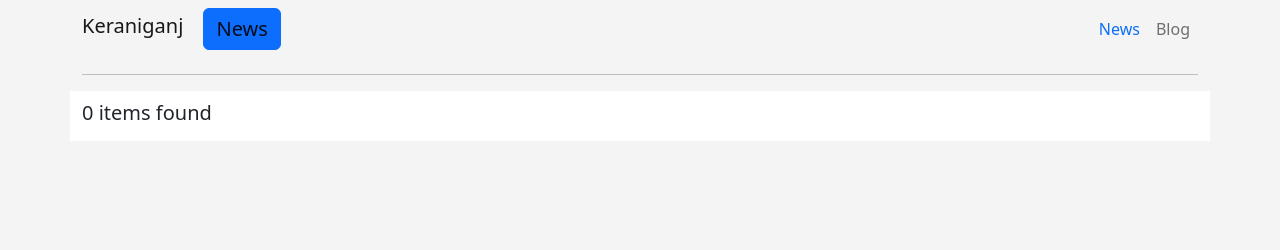
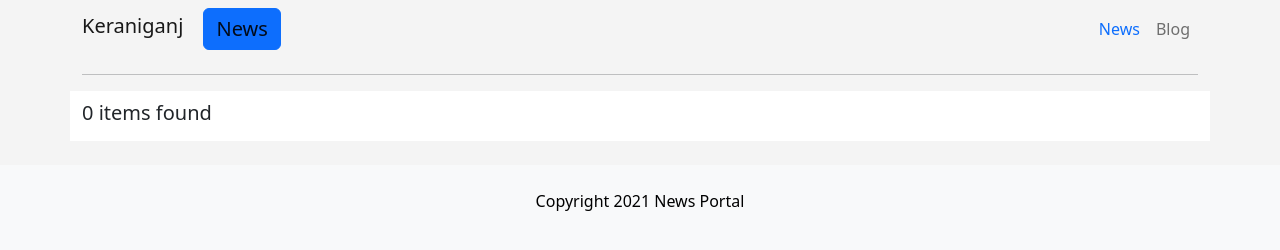
Before and after one commit to izazahmed0177/keraniganj-news-potal-assignment-6, a plain HTML site: page index.html in a window 1280 px wide. Drawn offline with nearby package versions, Linux system fonts and the light colour scheme; no server answers.

Commit message:
all most complite

```diff
--- a/index.html
+++ b/index.html
@@ -142,8 +142,9 @@
 
     </main>
 
-    <footer>
+    <footer class="text-center text-bg-light p-4">
 
+        <p>Copyright 2021 News Portal</p>
 
     </footer>
 
```
Also changed, not shown: blog.html (+3 -0 lines).
